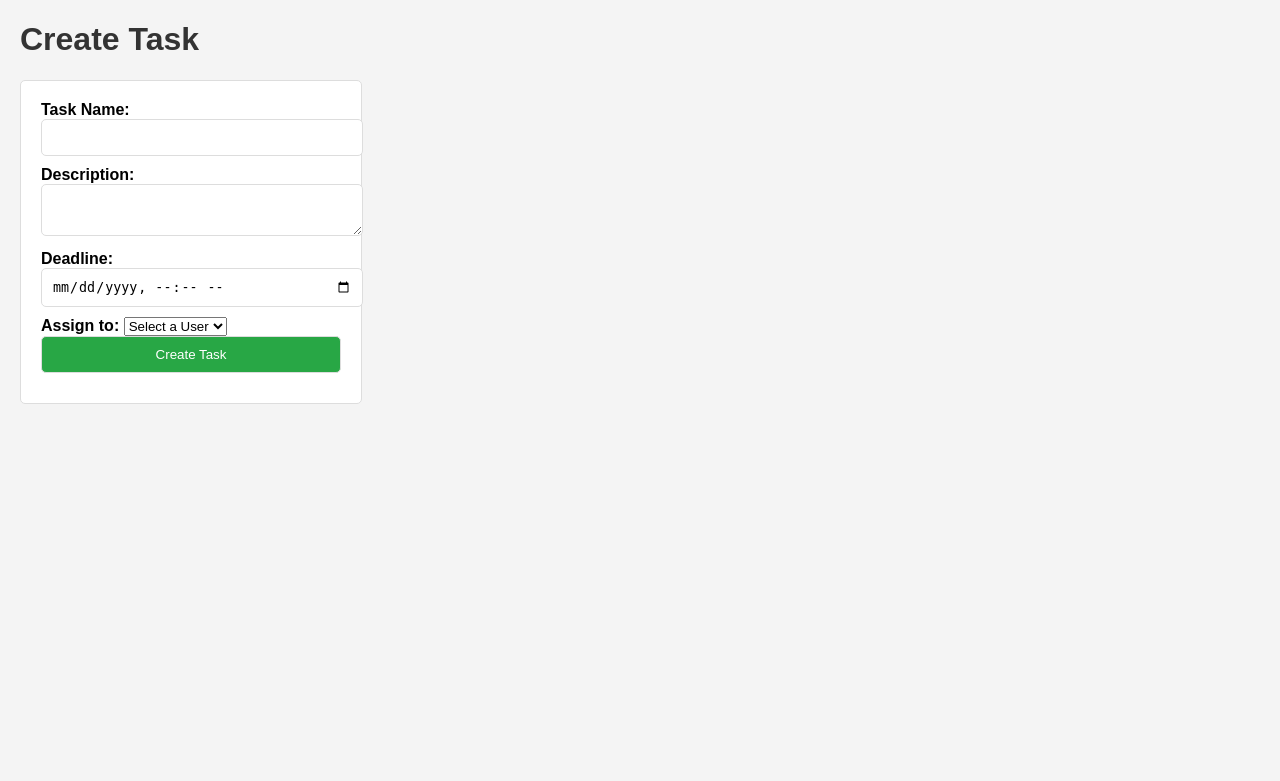
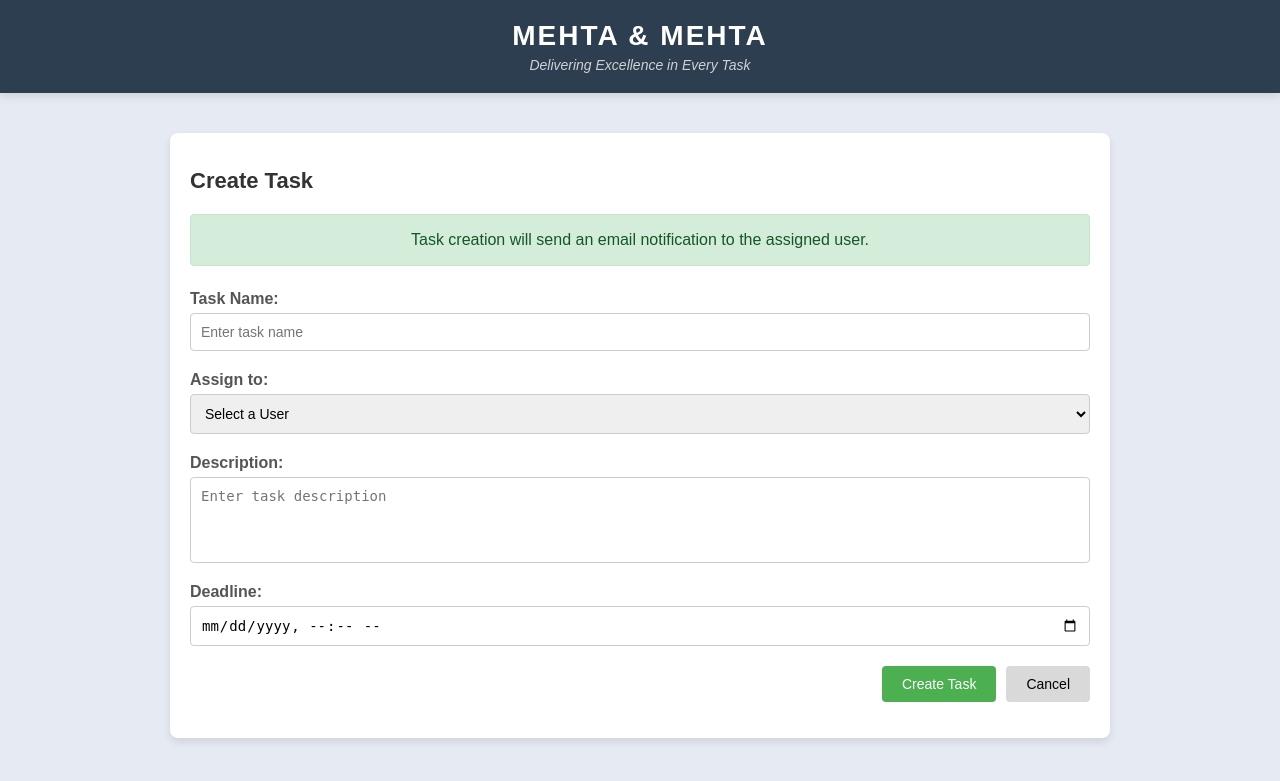
Before and after one commit to datech-dev/Mehta_workflow, a Flask app: template templates/create_task.html in a window 1280 px wide. Shown: the top 781 px of the page. Run offline with Flask 3, Linux system fonts and the light colour scheme; the template is opened without the code that fills it, so the values that code supplies are empty.

Commit message:
Update create_task.html

```diff
--- a/templates/create_task.html
+++ b/templates/create_task.html
@@ -1,54 +1,209 @@
 <!DOCTYPE html>
-<html>
+<html lang="en">
   <head>
+    <meta charset="UTF-8" />
+    <meta name="viewport" content="width=device-width, initial-scale=1.0" />
     <title>Create Task</title>
-    <link rel="stylesheet" href="/static/styles.css">
+    <style>
+      body {
+        font-family: Arial, sans-serif;
+        background-color: #e6eaf2;
+        margin: 0;
+        padding: 0;
+      }
+
+      header {
+        background-color: #2c3e50;
+        color: white;
+        padding: 20px 0;
+        text-align: center;
+        box-shadow: 0 4px 8px rgba(0, 0, 0, 0.1);
+      }
+
+      header h1 {
+        font-size: 28px;
+        margin: 0;
+        font-weight: bold;
+        text-transform: uppercase;
+        letter-spacing: 2px;
+        color: #ffffff;
+      }
+
+      header p {
+        font-size: 14px;
+        margin: 5px 0 0;
+        font-style: italic;
+        color: #d1d1d1;
+      }
+
+      .container {
+        max-width: 900px;
+        margin: 40px auto;
+        padding: 20px;
+        background: white;
+        border-radius: 8px;
+        box-shadow: 0 4px 8px rgba(0, 0, 0, 0.1);
+      }
+
+      h1 {
+        font-size: 22px;
+        color: #333;
+        margin-bottom: 20px;
+      }
+
+      .form-group {
+        display: flex;
+        flex-direction: column;
+        margin-bottom: 20px;
+      }
+
+      .form-group label {
+        display: block;
+        font-weight: bold;
+        margin-bottom: 5px;
+        color: #555;
+      }
+
+      .form-group input,
+      .form-group textarea,
+      .form-group select {
+        width: 100%;
+        padding: 10px;
+        font-size: 14px;
+        border: 1px solid #ccc;
+        border-radius: 4px;
+        box-sizing: border-box;
+      }
+
+      .form-group textarea {
+        resize: none;
+      }
+
+      .buttons {
+        display: flex;
+        justify-content: flex-end;
+        gap: 10px;
+      }
+
+      .buttons button {
+        padding: 10px 20px;
+        font-size: 14px;
+        border: none;
+        border-radius: 4px;
+        cursor: pointer;
+      }
+
+      .buttons .submit {
+        background-color: #4caf50;
+        color: white;
+      }
+
+      .buttons .cancel {
+        background-color: #d9d9d9;
+        color: black;
+      }
+
+      .notification {
+        background-color: #d4edda;
+        color: #155724;
+        padding: 1rem;
+        margin-bottom: 1.5rem;
+        border: 1px solid #c3e6cb;
+        border-radius: 4px;
+        text-align: center;
+      }
+
+      .error-message {
+        color: red;
+        margin-top: 1rem;
+        text-align: center;
+      }
+    </style>
   </head>
   <body>
+    <header>
+      <h1>Mehta & Mehta</h1>
+      <p>Delivering Excellence in Every Task</p>
+    </header>
+
+    <div class="container">
       <h1>Create Task</h1>
+      <div class="notification">
+        Task creation will send an email notification to the assigned user.
+      </div>
       <form id="createTaskForm" method="POST">
+        <div class="form-group">
           <label for="taskName">Task Name:</label>
-        <input type="text" id="taskName" name="name" required>
+          <input
+            type="text"
+            id="taskName"
+            name="name"
+            placeholder="Enter task name"
+            required
+          />
+        </div>
 
-        <label for="taskDescription">Description:</label>
-        <textarea id="taskDescription" name="description" required></textarea>
-
-        <label for="deadline">Deadline:</label>
-        <input type="datetime-local" id="deadline" name="deadline" required>
-
+        <div class="form-group">
           <label for="assignedTo">Assign to:</label>
           <select id="assignedTo" name="assigned_to" required>
             <option value="">Select a User</option>
-            {% for user in users %}
-                {% if user['role'] == 'Employee' %}  <!-- You can filter users based on roles if needed -->
-                    <option value="{{ user['username'] }}">{{ user['username'] }}</option>
-                {% endif %}
-            {% endfor %}
+            {% for user in users %} {% if user['role'] == 'Employee' %}
+            <option value="{{ user['username'] }}">
+              {{ user['username'] }}
+            </option>
+            {% endif %} {% endfor %}
           </select>
+        </div>
 
-        <button type="submit">Create Task</button>
+        <div class="form-group">
+          <label for="taskDescription">Description:</label>
+          <textarea
+            id="taskDescription"
+            name="description"
+            rows="4"
+            placeholder="Enter task description"
+            required
+          ></textarea>
+        </div>
+
+        <div class="form-group">
+          <label for="deadline">Deadline:</label>
+          <input type="datetime-local" id="deadline" name="deadline" required />
+        </div>
+
+        <div class="buttons">
+          <button type="submit" class="submit">Create Task</button>
+          <button type="button" class="cancel">Cancel</button>
+        </div>
       </form>
 
-
+      <div class="error-message" id="error-message"></div>
+    </div>
 
     <script>
-        function createTask() {
-            var form = document.getElementById('createTaskForm');
-            var formData = new FormData(form);
-
-            fetch('/create_task', {
-                method: 'POST',
-                body: formData
+      document
+        .getElementById("createTaskForm")
+        .addEventListener("submit", function (e) {
+          e.preventDefault();
+          const formData = new FormData(this);
+          fetch("/create_task", {
+            method: "POST",
+            body: formData,
           })
-            .then(response => {
+            .then((response) => {
               if (response.ok) {
-                    window.location.href = "/dashboard";  // Redirect on success
+                window.location.href = "/dashboard"; // Redirect on success
               } else {
-                    console.error('Form submission failed');
+                document.getElementById("error-message").innerText =
+                  "Failed to create task. Please try again.";
               }
             })
-            .catch(error => console.error('Error:', error));
-        }
+            .catch((error) => {
+              console.error("Error:", error);
+              document.getElementById("error-message").innerText =
+                "An error occurred. Please try again.";
+            });
+        });
     </script>
   </body>
 </html>
```
Lines whose indentation alone changed are shown as unchanged.
